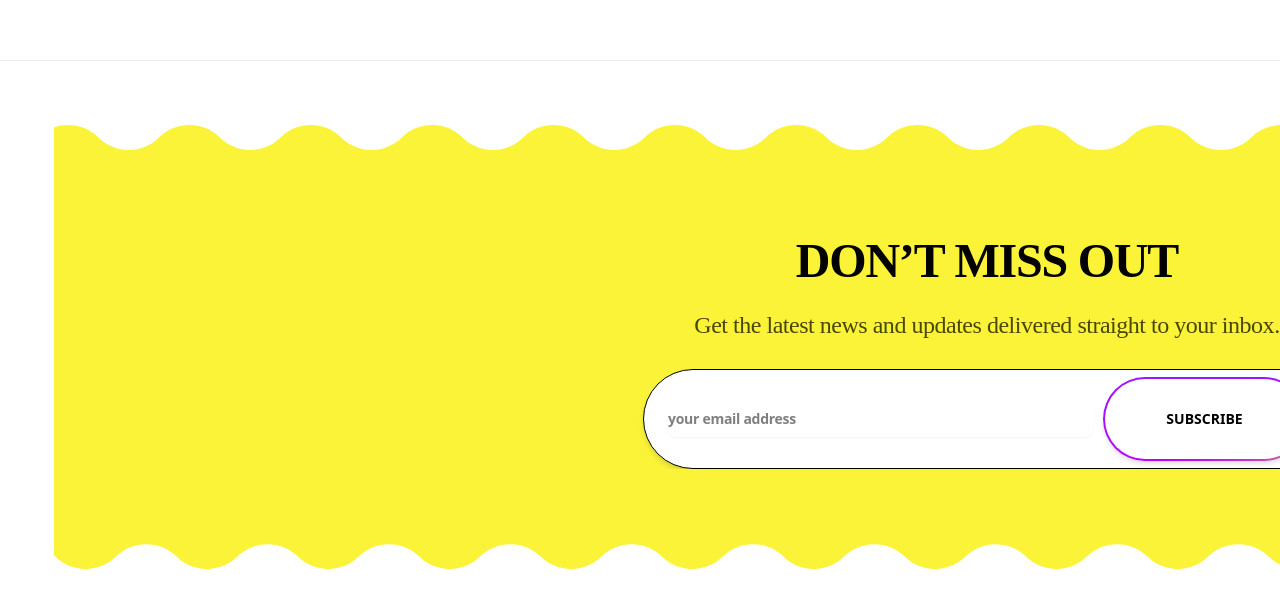
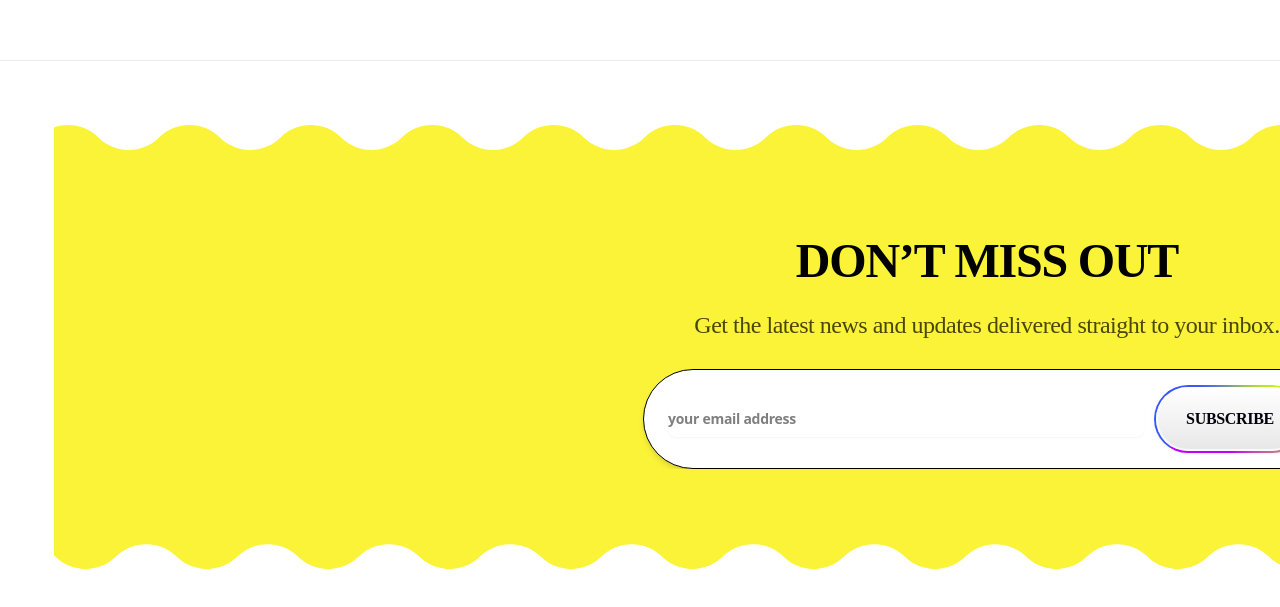
Before and after one commit to john-data-chen/ikg-footer, a React (Vite) app: page / in a window 1280 px wide. Shown: the part 167-774 px from the top of the page. Built offline with nearby package versions, Linux system fonts and the light colour scheme.

Commit message:
style(Footer): update subscribe button styling for better hover effects
- Replaced complex gradient border with simpler conic gradient background
- Improved hover state transitions and visual feedback
- Adjusted button dimensions and text styling for better proportions

```diff
--- a/src/components/Footer.tsx
+++ b/src/components/Footer.tsx
@@ -22,9 +22,14 @@ const Footer: React.FC = () => {
           />
           <Button
             type="submit"
-            className="relative z-0 flex h-[84px] w-[203px] items-center justify-center gap-2 rounded-[66px] bg-white font-bold text-black shadow-md transition before:absolute before:inset-0 before:-z-10 before:rounded-[66px] before:bg-[conic-gradient(at_top_right,_#3958FC,_#CCFF00,_#BD00FF,_#3958FC)] before:p-[2px] before:content-[''] after:absolute after:inset-[2px] after:-z-10 after:rounded-[64px] after:bg-white after:content-[''] hover:before:bg-[conic-gradient(at_top_right,_#3958FC,_#CCFF00,_#BD00FF,_#3958FC,_#3958FC)]"
+            className="group focus-visible:ring-ring relative z-0 flex h-[68px] w-[152px] items-center justify-center rounded-[66px] bg-transparent p-[2px] text-[#03010B] transition-all duration-300 ease-in-out focus-visible:ring-2 focus-visible:ring-offset-2 focus-visible:outline-none disabled:pointer-events-none disabled:opacity-50"
           >
-            SUBSCRIBE
+            <div className="absolute inset-0 -z-10 rounded-[inherit] bg-[conic-gradient(from_245.4deg_at_50%_50%,_#3958FC_18.85%,_#CCFF00_48.99%,_#BD00FF_81.15%)] group-hover:bg-[conic-gradient(from_110.51deg_at_50%_50%,_#3958FC_22.55%,_#CCFF00_49.11%,_#BD00FF_77.45%)]"></div>
+            <div className="flex h-full w-full items-center justify-center rounded-[64px] bg-gradient-to-b from-white to-[#E7E7E7] shadow-[inset_0_0_0_2px_rgba(255,255,255,0.75)] group-hover:shadow-[inset_0_0_0_1px_rgba(255,255,255,0.9)]">
+              <span className="font-[Outfit] text-[16px] leading-[16px] font-bold tracking-[-0.02em] uppercase">
+                SUBSCRIBE
+              </span>
+            </div>
           </Button>
         </form>
       </div>
```
